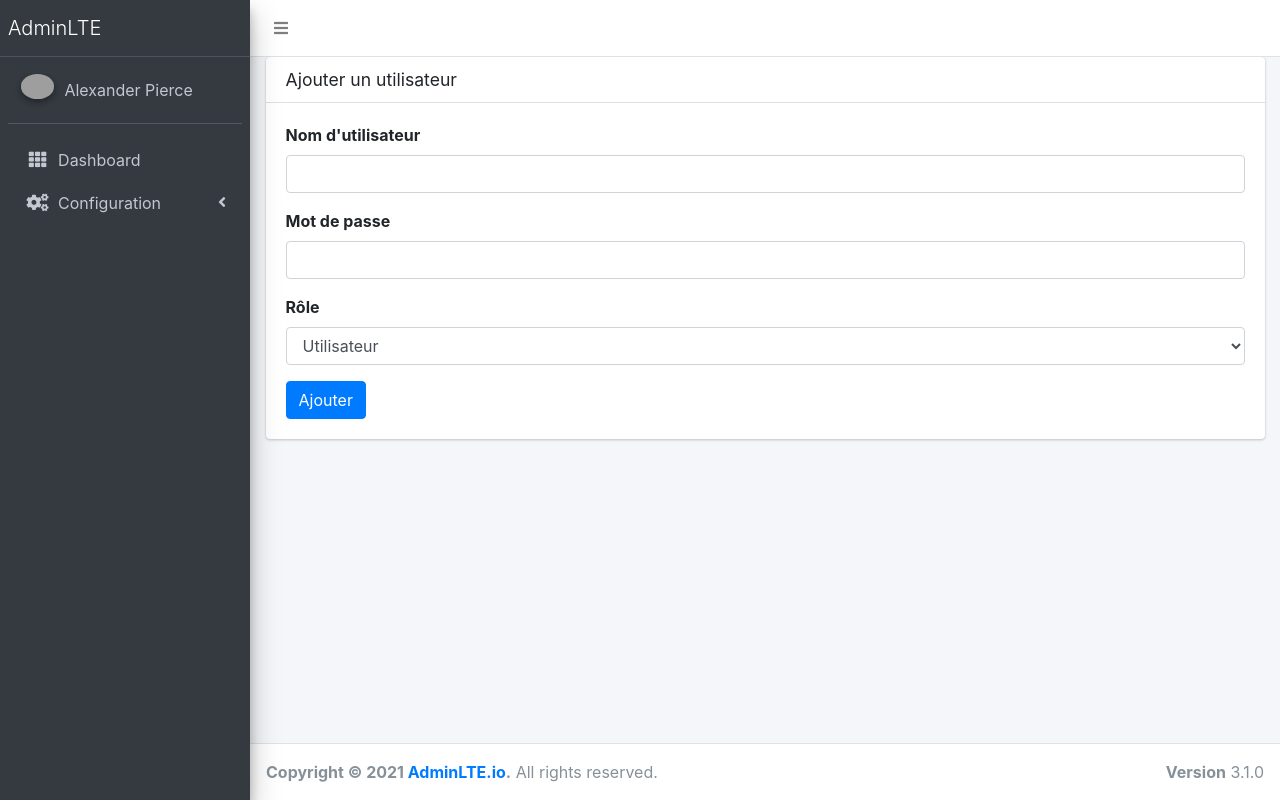
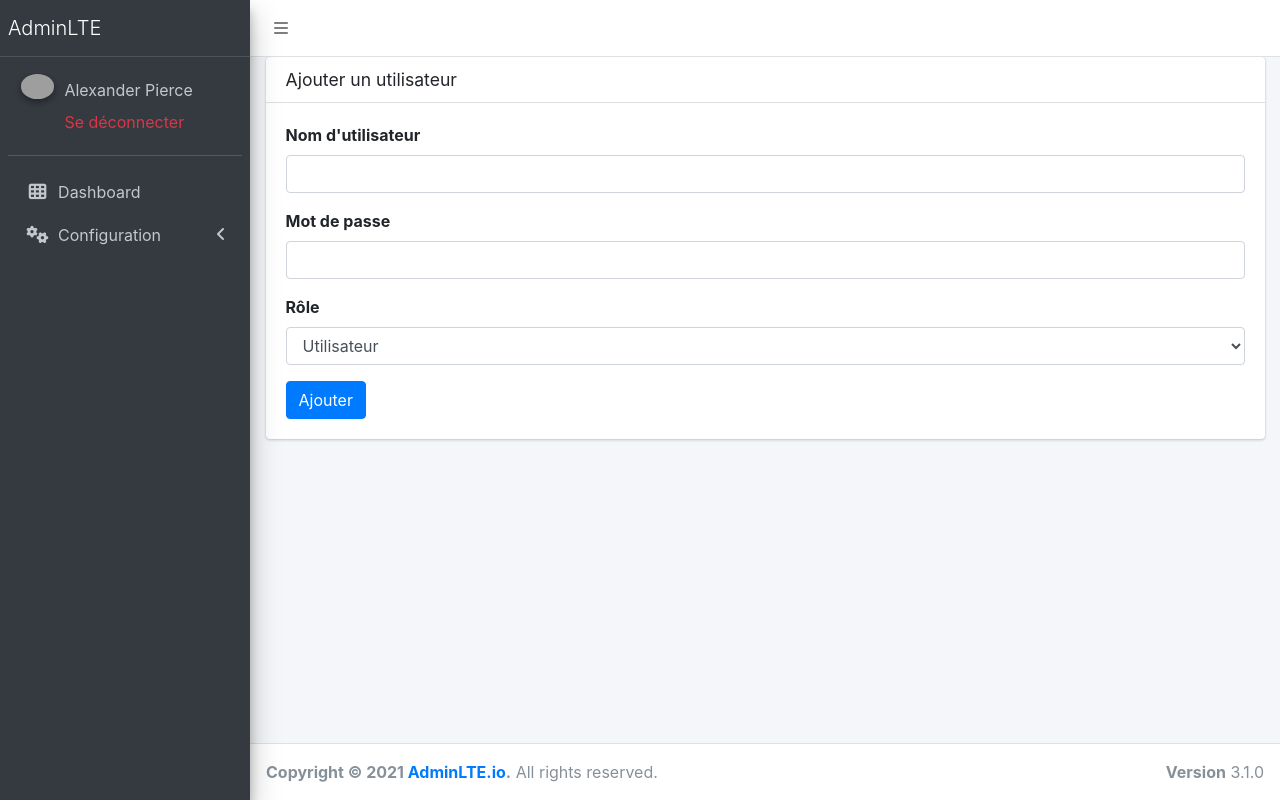
Before and after one commit to starkhub/matrix-template-ci4, a CodeIgniter 4 app: template app/Views/users/create.php in a window 1280 px wide. Run offline with PHP 8.4 and a stand-in for CodeIgniter, Linux system fonts and the light colour scheme; the template is opened without the code that fills it, so the values that code supplies are empty; some libraries are stand-ins or nearby versions; grey boxes are pictures that could not be loaded.

Commit message:
[Feat]Bouton de deconnexion

```diff
--- a/app/Config/Routes.php
+++ b/app/Config/Routes.php
@@ -8,7 +8,7 @@ use CodeIgniter\Router\RouteCollection;
 $routes->get('/', 'Login::index');
 $routes->get('/login', 'Login::index');
 $routes->post('/login/authenticate', 'Login::authenticate');
-$routes->get('/logout', 'Login::logout');
+$routes->post('/logout', 'Login::logout');
 $routes->get('/dashboard', 'Home::index');
 $routes->get('/users', 'UserController::index');
 $routes->get('/users/create', 'UserController::create');
--- a/app/Views/layout.php
+++ b/app/Views/layout.php
@@ -4,7 +4,7 @@
     <meta charset="UTF-8">
     <meta name="viewport" content="width=device-width, initial-scale=1.0">
     <title><?= $title ?? 'AdminLTE Integration' ?></title>
-    <link rel="stylesheet" href="<?= base_url('adminlte/plugins/fontawesome-free/css/all.min.css') ?>">
+    <link rel="stylesheet" href="https://cdnjs.cloudflare.com/ajax/libs/font-awesome/6.5.2/css/all.min.css">
     <link rel="stylesheet" href="<?= base_url('adminlte/plugins/icheck-bootstrap/icheck-bootstrap.min.css') ?>">
     <link rel="stylesheet" href="<?= base_url('adminlte/dist/css/adminlte.min.css') ?>">
 </head>
--- a/app/Views/sidebar.php
+++ b/app/Views/sidebar.php
@@ -9,6 +9,11 @@
             </div>
             <div class="info">
                 <a href="#" class="d-block">Alexander Pierce</a>
+                <a href="#" onclick="event.preventDefault(); document.getElementById('logout-form').submit();" class="d-block text-danger mt-2">Se déconnecter</a>
+                <!-- Formulaire de déconnexion caché -->
+                <form id="logout-form" action="<?= base_url('logout') ?>" method="POST" style="display: none;">
+                    <?= csrf_field() ?> <!-- Inclure le jeton CSRF si nécessaire -->
+                </form>
             </div>
         </div>
         <nav class="mt-2">
```
